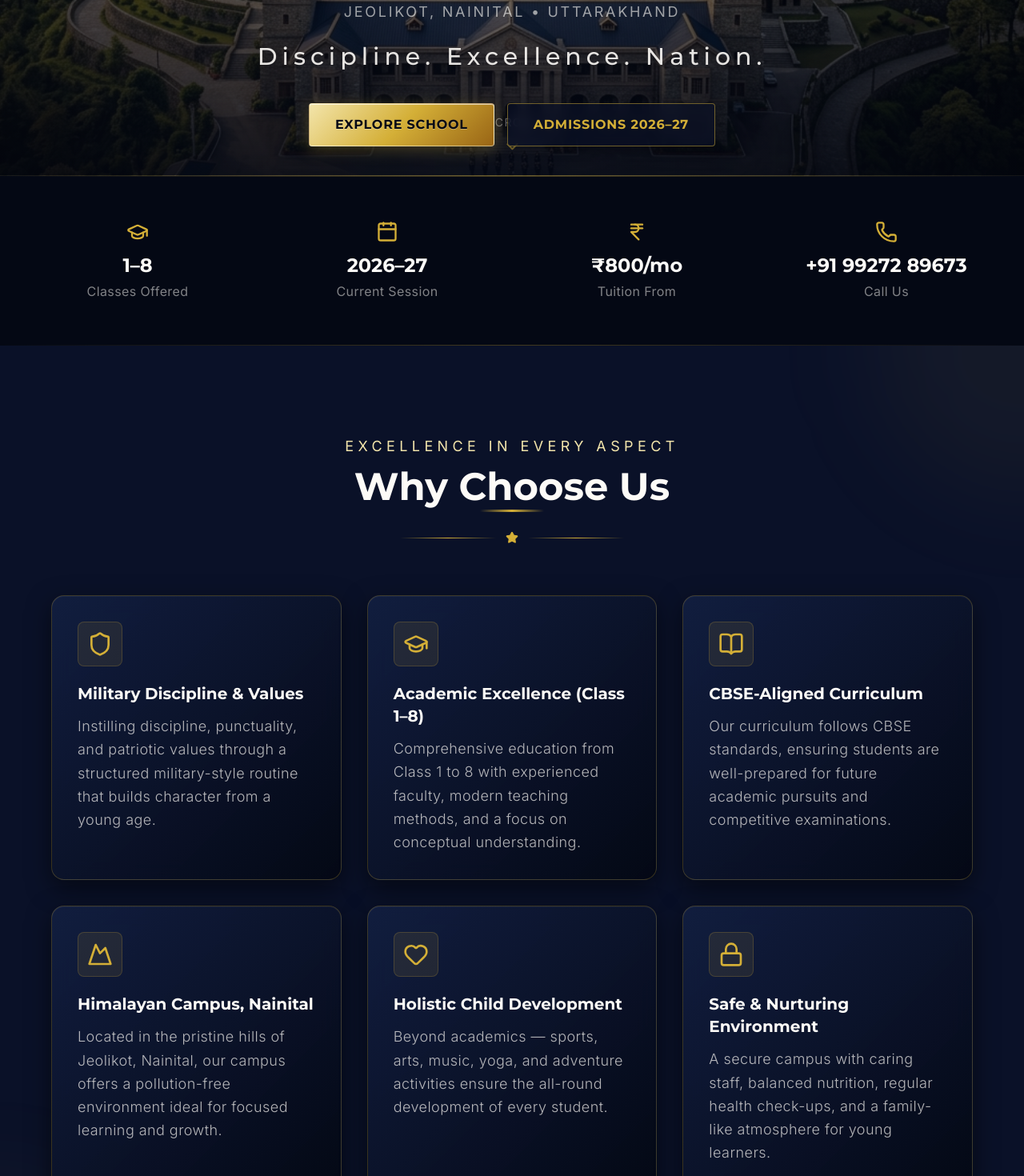
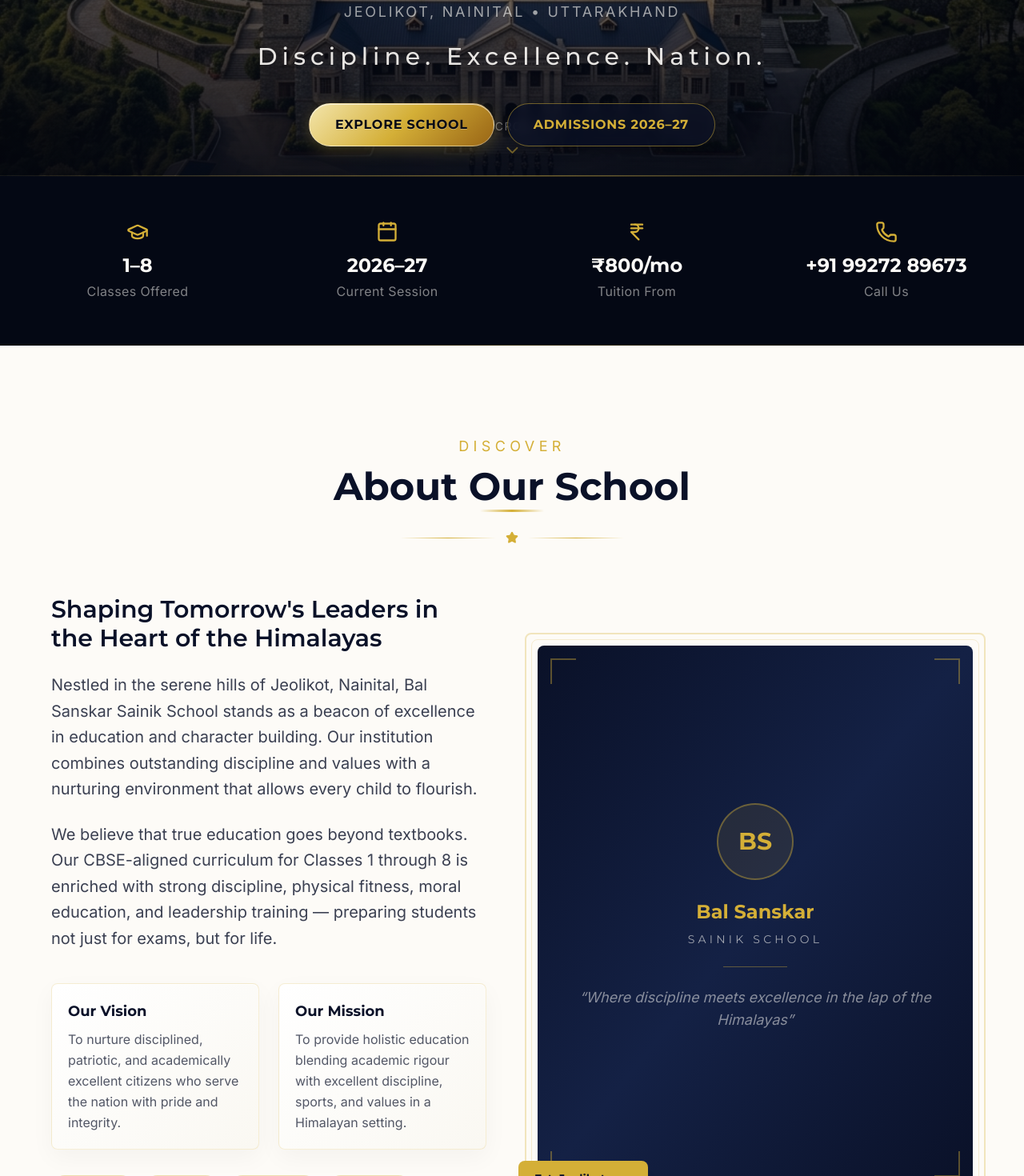
Before and after one commit to Bal-Sanskar-Sainik-School/Bal-Sanskar-Sainik-School-Website, a Next.js app: page / in a window 1280 px wide. Shown: the part 580-2050 px from the top of the page at 80% size. Built offline with nearby package versions, Linux system fonts and the light colour scheme.

Commit message:
Implementation of multiple pages level-3 completed

```diff
--- a/app/globals.css
+++ b/app/globals.css
@@ -203,6 +203,7 @@ body {
   transition: all 0.4s cubic-bezier(0.4, 0, 0.2, 1);
   position: relative;
   overflow: hidden;
+  border-radius: 9999px !important;
 }
 .btn-primary::after {
   content: '';
@@ -227,6 +228,7 @@ body {
   border: 1px solid rgba(212, 175, 55, 0.5);
   box-shadow: 0 4px 15px rgba(0, 0, 0, 0.2);
   transition: all 0.4s ease;
+  border-radius: 9999px !important;
 }
 .btn-secondary:hover {
   background: rgba(212, 175, 55, 0.15);
--- a/app/page.tsx
+++ b/app/page.tsx
@@ -1,17 +1,27 @@
 import Hero from "@/components/Hero";
 import StatsBar from "@/components/StatsBar";
+import About from "@/components/About";
 import WhyChooseUs from "@/components/WhyChooseUs";
+import Academics from "@/components/Academics";
+import FeeStructure from "@/components/FeeStructure";
+import Admissions from "@/components/Admissions";
 import Gallery from "@/components/Gallery";
 import Testimonials from "@/components/Testimonials";
+import Contact from "@/components/Contact";
 
 export default function Home() {
   return (
     <>
       <Hero />
       <StatsBar />
+      <About />
       <WhyChooseUs />
+      <Academics />
+      <FeeStructure />
+      <Admissions />
       <Gallery />
       <Testimonials />
+      <Contact />
     </>
   );
 }
--- a/components/About.tsx
+++ b/components/About.tsx
@@ -44,12 +44,12 @@ export default function About() {
             <p className="font-[family-name:var(--font-body)] text-navy/80 text-lg sm:text-xl leading-relaxed">
               Nestled in the serene hills of Jeolikot, Nainital, Bal Sanskar Sainik School
               stands as a beacon of excellence in education and character building. Our institution
-              combines the discipline and values of India&apos;s finest Sainik schools with a
+              combines outstanding discipline and values with a
               nurturing environment that allows every child to flourish.
             </p>
             <p className="font-[family-name:var(--font-body)] text-navy/80 text-lg sm:text-xl leading-relaxed">
               We believe that true education goes beyond textbooks. Our CBSE-aligned curriculum
-              for Classes 1 through 8 is enriched with military discipline, physical fitness,
+              for Classes 1 through 8 is enriched with strong discipline, physical fitness,
               moral education, and leadership training — preparing students not just for exams,
               but for life.
             </p>
@@ -71,7 +71,7 @@ export default function About() {
                 </h4>
                 <p className="font-[family-name:var(--font-body)] text-navy/70 text-base leading-relaxed">
                   To provide holistic education blending academic rigour with
-                  military discipline, sports, and values in a Himalayan setting.
+                  excellent discipline, sports, and values in a Himalayan setting.
                 </p>
               </div>
             </div>
--- a/components/Academics.tsx
+++ b/components/Academics.tsx
@@ -18,11 +18,11 @@ const tabs = [
       "Moral Science & Value Education",
     ],
     schedule: [
-      "Morning PT & Drill — 6:30 AM",
+      "Morning Exercise & Assembly — 6:30 AM",
       "Academic Classes — 8:00 AM to 2:30 PM",
       "Lunch & Rest — 2:30 PM to 3:15 PM",
       "Activity / Lab Period — 3:15 PM to 4:30 PM",
-      "Sports & Military Drills — 4:30 PM to 6:00 PM",
+      "Sports & Physical Activities — 4:30 PM to 6:00 PM",
     ],
     activities: [
       "Art & Craft",
@@ -47,11 +47,11 @@ const tabs = [
       "Moral Science & Value Education",
     ],
     schedule: [
-      "Morning PT & Drill — 6:30 AM",
+      "Morning Exercise & Assembly — 6:30 AM",
       "Academic Classes — 8:00 AM to 2:30 PM",
       "Lunch & Rest — 2:30 PM to 3:15 PM",
       "Activity / Lab Period — 3:15 PM to 4:30 PM",
-      "Sports & Military Drills — 4:30 PM to 6:00 PM",
+      "Sports & Physical Activities — 4:30 PM to 6:00 PM",
     ],
     activities: [
       "Science Experiments & Lab Work",
--- a/components/Footer.tsx
+++ b/components/Footer.tsx
@@ -34,8 +34,8 @@ export default function Footer() {
               </div>
             </div>
             <p className="font-[family-name:var(--font-body)] text-ivory/80 text-base leading-relaxed mb-4">
-              A premier military-style school in the heart of the Himalayas, nurturing
-              disciplined leaders of tomorrow through academic excellence and Sainik values.
+              A premier educational institution in the heart of the Himalayas, nurturing
+              disciplined leaders of tomorrow through academic excellence and core values.
             </p>
             <p className="font-[family-name:var(--font-heading)] text-gold/50 text-xs tracking-[0.15em] italic">
               &ldquo;Discipline. Excellence. Nation.&rdquo;
--- a/components/Gallery.tsx
+++ b/components/Gallery.tsx
@@ -8,7 +8,7 @@ import { FaInstagram } from "react-icons/fa";
 const galleryItems = [
   { label: "Morning Assembly & Flag Parade", height: "h-64" },
   { label: "Classroom Learning", height: "h-48" },
-  { label: "Physical Training Drills", height: "h-72" },
+  { label: "Physical Training", height: "h-72" },
   { label: "Science Laboratory", height: "h-56" },
   { label: "Himalayan Campus View", height: "h-64" },
   { label: "Annual Sports Day", height: "h-48" },
--- a/components/Testimonials.tsx
+++ b/components/Testimonials.tsx
@@ -19,7 +19,7 @@ const testimonials = [
     childClass: "Class 6",
     rating: 5,
     quote:
-      "We chose this school for its military discipline and we are not disappointed. My daughter has become more confident, disciplined and focused. The fee structure is very reasonable for the quality they provide.",
+      "We chose this school for its excellent discipline and we are not disappointed. My daughter has become more confident, disciplined and focused. The fee structure is very reasonable for the quality they provide.",
   },
   {
     name: "Amit Bisht",
@@ -35,7 +35,7 @@ const testimonials = [
     childClass: "Class 2",
     rating: 5,
     quote:
-      "As a parent, safety was my top concern. The school provides a very secure and nurturing environment. The morning assembly and PT drills instill amazing discipline in children from a young age.",
+      "As a parent, safety was my top concern. The school provides a very secure and nurturing environment. The morning assembly and daily activities instill amazing discipline in children from a young age.",
   },
 ];
 
--- a/components/WhyChooseUs.tsx
+++ b/components/WhyChooseUs.tsx
@@ -15,9 +15,9 @@ import {
 const features = [
   {
     icon: <Shield className="w-8 h-8" />,
-    title: "Military Discipline & Values",
+    title: "Strong Discipline & Values",
     description:
-      "Instilling discipline, punctuality, and patriotic values through a structured military-style routine that builds character from a young age.",
+      "Instilling discipline, punctuality, and strong values through a structured daily routine that builds character from a young age.",
   },
   {
     icon: <GraduationCap className="w-8 h-8" />,
```
